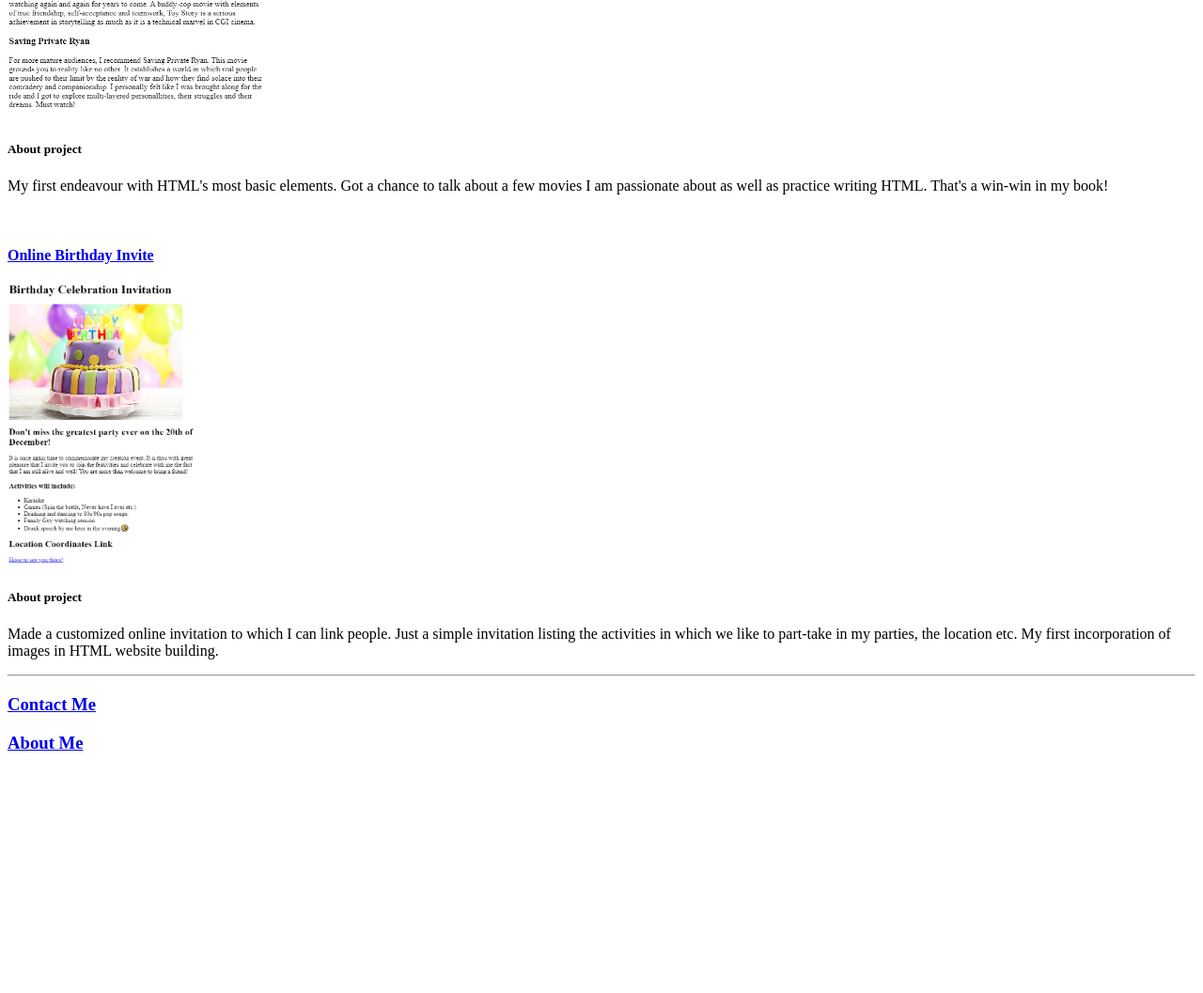
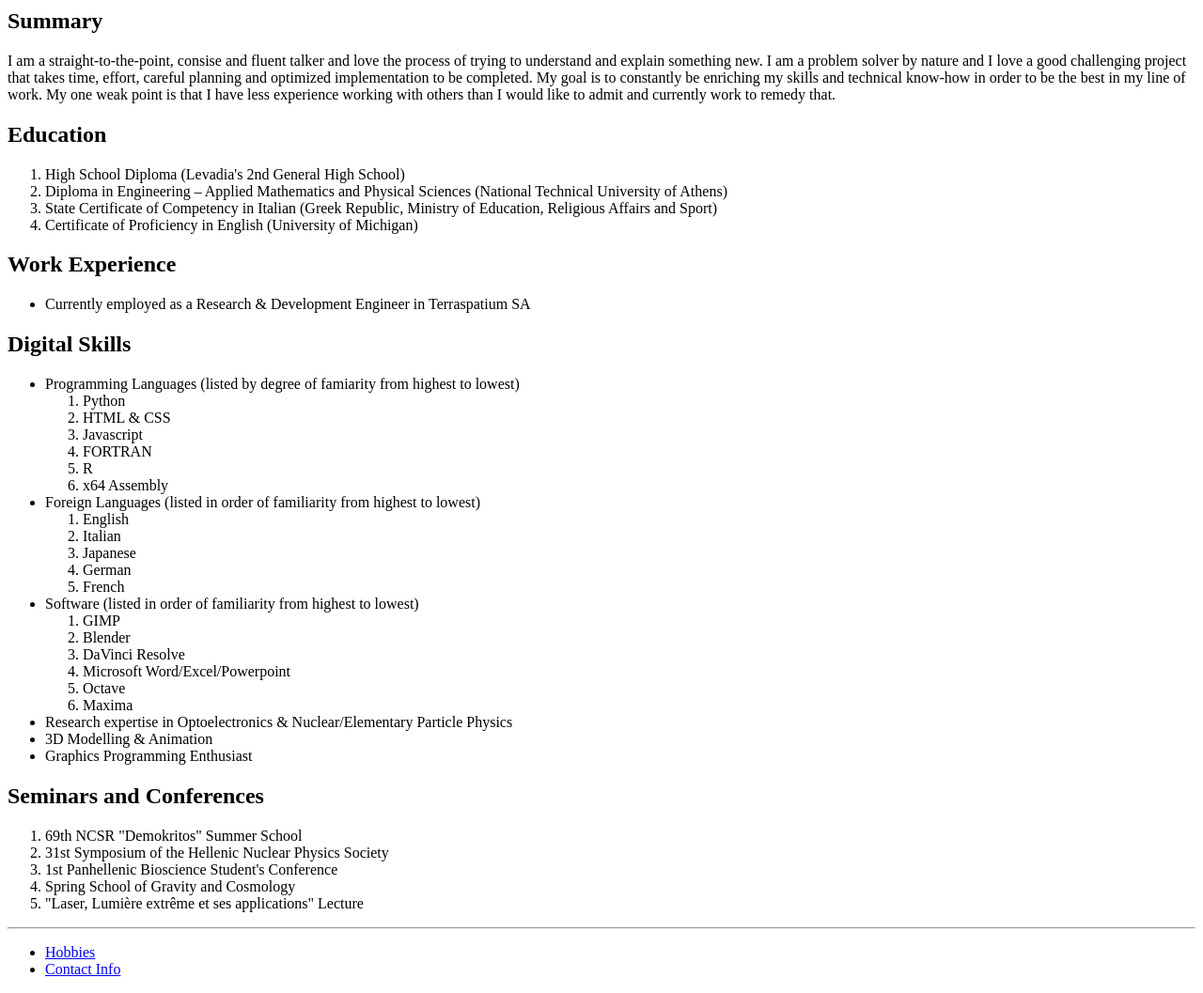
Before and after one commit to PointBlanck/html-porfolio, a plain HTML site: page index.html in a window 1280 px wide. Shown: the part 405-1462 px from the top of the page at 94% size. Before the commit the page ends 1225 px from the top, so only its background shows below. Drawn offline with Linux system fonts and the light colour scheme.

Commit message:
Add files via upload

```diff
--- a/index.html
+++ b/index.html
@@ -3,28 +3,83 @@
 <head>
     <meta charset="UTF-8">
     <meta name="viewport" content="width=device-width, initial-scale=1.0">
-    <title>TK's Portfolio</title>
+    <title>My Resume</title>
 </head>
 <body>
-    <h1>TK's Portfolio</h1>
-    <h2>Physicist turned Developer</h2>
+    <h1>Theodosios Kavalagios</h1>
+    <!-- Placeholder image of me. Should be changed with a more professional looking one. -->
+    <img src="./assets/images/me.jpg" height="300" alt="résumé subject" />
     <hr />
-    <h3>Udemy Projects</h3>
-    <a href="./public/movie-ranking.html"><h4>Movie Ranking Site</h4></a>
-    <a href=""><img src="./assets/images/movie-ranking.png" height="300" alt="movie ranking site thumbnail" /></a>
-    <h5>About project</h5>
-    <p> My first endeavour with HTML's most basic elements. Got a chance to talk about a few movies I am passionate about
-        as well as practice writing HTML. That's a win-win in my book!
+    <h2>Summary</h2>
+    <p>I am a straight-to-the-point, consise and fluent talker and love the process of trying to
+        understand and explain something new. I am a problem solver by nature and I love a good challenging
+        project that takes time, effort, careful planning and optimized implementation to be completed.
+        My goal is to constantly be enriching my skills and technical know-how in order to be the best
+        in my line of work. My one weak point is that I have less experience working with others than I
+        would like to admit and currently work to remedy that.
     </p>
-    <br />
-    <a href="./public/birthday-invite.html"><h4>Online Birthday Invite</h4></a>
-    <a href="./public/birthday-invite.html"><img src="./assets/images/birthday-invite.png" height="300" /></a>
-    <h5>About project</h5>
-    <p>Made a customized online invitation to which I can link people. Just a simple invitation listing the activities in which
-        we like to part-take in my parties, the location etc. My first incorporation of images in HTML website building.
-    </p>
+    <h2>Education</h2>
+    <ol>
+        <li>High School Diploma (Levadia's 2nd General High School)</li>
+        <li>Diploma in Engineering – Applied Mathematics and Physical Sciences (National Technical University of Athens)</li>
+        <li>State Certificate of Competency in Italian (Greek Republic, Ministry of Education, Religious Affairs and Sport)</li>
+        <li>Certificate of Proficiency in English (University of Michigan)</li>
+        <!-- More to be added here. -->
+    </ol>
+    <h2>Work Experience</h2>
+    <!-- Possibly more to be added right here -->
+    <ul>
+        <li>Currently employed as a Research & Development Engineer in Terraspatium SA</li>
+    </ul>
+    <h2>Digital Skills</h2>
+    <ul>
+        <li>Programming Languages (listed by degree of famiarity from highest to lowest)
+            <ol>
+                <li>Python</li>
+                <li>HTML & CSS</li>
+                <li>Javascript</li>
+                <li>FORTRAN</li>
+                <li>R</li>
+                <li>x64 Assembly</li>
+            </ol>
+        </li>
+        <li>Foreign Languages (listed in order of familiarity from highest to lowest)
+            <ol>
+                <li>English</li>
+                <li>Italian</li>
+                <li>Japanese</li>
+                <li>German</li>
+                <li>French</li>
+            </ol>
+        </li>
+        <li>Software (listed in order of familiarity from highest to lowest)
+            <ol>
+                <li>GIMP</li>
+                <li>Blender</li>
+                <li>DaVinci Resolve</li>
+                <li>Microsoft Word/Excel/Powerpoint</li>
+                <li>Octave</li>
+                <li>Maxima</li>
+            </ol>
+        </li>
+        <li>Research expertise in Optoelectronics & Nuclear/Elementary Particle Physics</li>
+        <li>3D Modelling & Animation</li>
+        <li>Graphics Programming Enthusiast</li>
+    </ul>
+    <h2>Seminars and Conferences</h2>
+    <ol>
+        <li>69th NCSR "Demokritos" Summer School</li>
+        <li>31st Symposium of the Hellenic Nuclear Physics Society</li>
+        <li>1st Panhellenic Bioscience Student's Conference</li>
+        <li>Spring School of Gravity and Cosmology</li>
+        <li>"Laser, Lumière extrême et ses applications" Lecture</li>
+    </ol>
     <hr />
-    <a href="public/contact.html"><h3>Contact Me</h3></a>
-    <a href="public/about.html"><h3>About Me</h3></a>
+    <nav>
+        <ul>
+            <li><a href="./public/hobbies.html">Hobbies</a></li>
+            <li><a href="./public/contact.html">Contact Info</a></li>
+        </ul>
+    </nav>
 </body>
 </html>
```
Also changed, not shown: public/contact.html (+24 -4 lines), public/hobbies.html (added, +55 -0 lines), assets/images/me.jpg (added).
